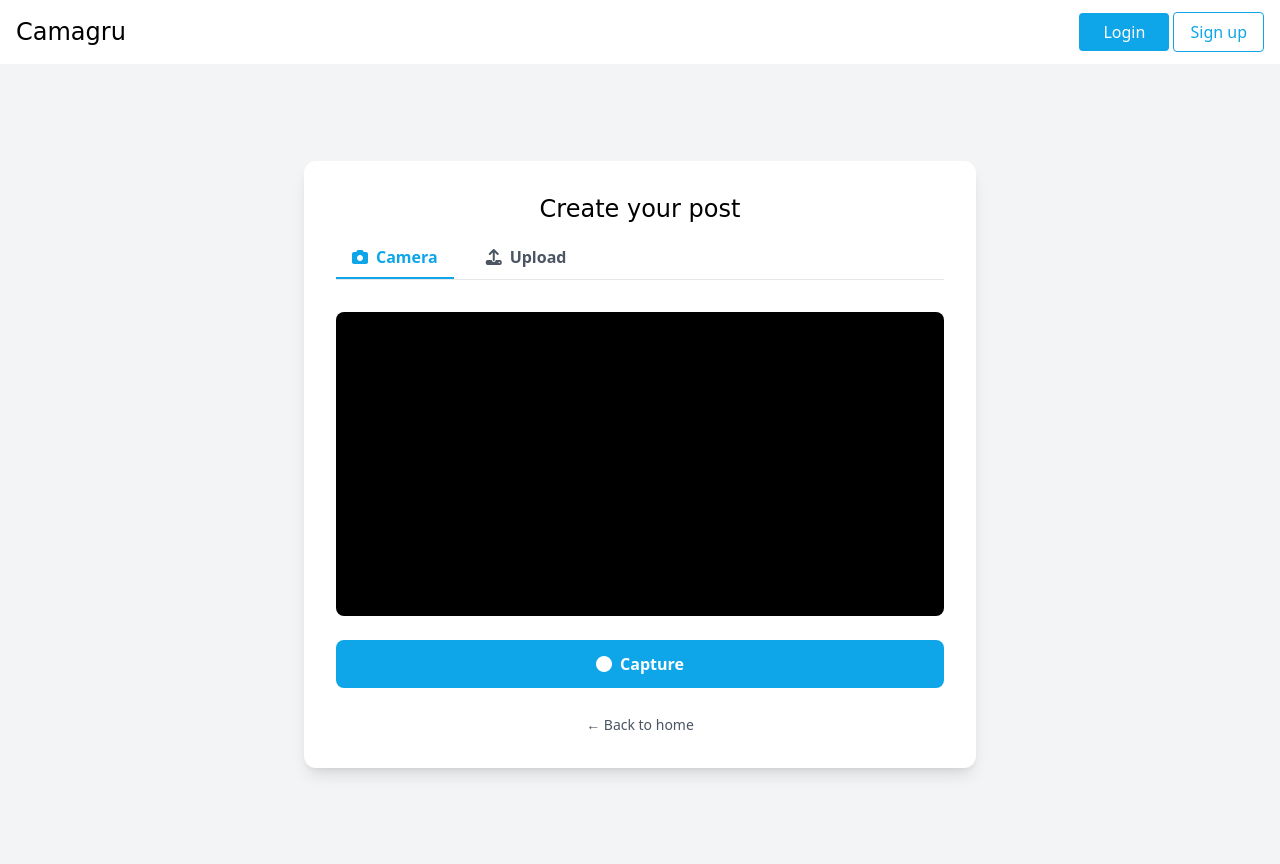
After one commit to AdelRazzok/camagru, a PHP site: template php-apache/app/views/upload/index.php in a window 1280 px wide. The commit adds this page. Run offline with PHP 8.4, Linux system fonts and the light colour scheme; the template is opened without the code that fills it, so the values that code supplies are empty; some libraries are stand-ins or nearby versions; some web fonts are replaced.

Commit message:
feat: upload page with camera and image upload

```diff
--- /dev/null
+++ b/php-apache/app/public/js/upload.js
@@ -0,0 +1,111 @@
+const tabButtons = document.querySelectorAll('.tab-button');
+const tabContents = document.querySelectorAll('.tab-content');
+
+tabButtons.forEach((button) => {
+    button.addEventListener('click', () => {
+        const tabName = button.dataset.tab;
+
+        tabButtons.forEach((btn) => {
+            btn.classList.remove('text-sky-500', 'border-b-2', 'border-sky-500');
+            btn.classList.add('text-gray-600', 'border-b-2', 'border-transparent');
+        });
+
+        button.classList.add('text-sky-500', 'border-b-2', 'border-sky-500');
+        button.classList.remove('text-gray-600', 'border-b-2', 'border-transparent');
+
+        tabContents.forEach((content) => {
+            content.classList.add('hidden');
+        });
+
+        document.getElementById(`${tabName}-tab`).classList.remove('hidden');
+
+        if (tabName === 'camera') {
+            startCamera();
+        } else if (tabName === 'upload') {
+            stopCamera();
+        }
+    });
+});
+
+const video = document.getElementById('webcam');
+let stream = null;
+
+async function startCamera() {
+    if (stream !== null) {
+        return;
+    }
+
+    try {
+        console.log('Requesting webcam access...');
+        stream = await navigator.mediaDevices.getUserMedia({
+            video: {
+                facingMode: 'user',
+                width: { ideal: 1280 },
+                height: { ideal: 720 }
+            },
+            audio: false
+        });
+
+        console.log('Access OK');
+        video.srcObject = stream;
+
+        console.log('Playing video stream...');
+        video.addEventListener('loadedmetadata', () => {
+            video.play();
+        });
+    } catch (error) {
+        console.error('Error accessing webcam:', error);
+    }
+}
+
+function stopCamera() {
+    if (stream) {
+        stream.getTracks().forEach((track) => track.stop());
+        stream = null;
+    }
+}
+
+const fileInput = document.getElementById('image');
+const previewContainer = document.getElementById('preview-container');
+const previewImage = document.getElementById('preview-image');
+const fileName = document.getElementById('file-name');
+const fileSize = document.getElementById('file-size');
+const removeButton = document.getElementById('remove-image');
+
+fileInput.addEventListener('change', (e) => {
+    const file = e.target.files[0];
+    if (file) {
+        const reader = new FileReader();
+        reader.onload = (event) => {
+            previewImage.src = event.target.result;
+            fileName.textContent = file.name;
+            fileSize.textContent = (file.size / 1024).toFixed(2) + ' KB';
+            previewContainer.classList.remove('hidden');
+        };
+        reader.readAsDataURL(file);
+    }
+});
+
+removeButton.addEventListener('click', (e) => {
+    e.preventDefault();
+    fileInput.value = '';
+    previewContainer.classList.add('hidden');
+});
+
+const dropZone = document.querySelector('[for="image"]').parentElement;
+
+dropZone.addEventListener('dragover', (e) => {
+    e.preventDefault();
+    dropZone.classList.add('border-sky-500', 'bg-sky-50');
+});
+
+dropZone.addEventListener('dragleave', () => {
+    dropZone.classList.remove('border-sky-500', 'bg-sky-50');
+});
+
+dropZone.addEventListener('drop', (e) => {
+    e.preventDefault();
+    dropZone.classList.remove('border-sky-500', 'bg-sky-50');
+    fileInput.files = e.dataTransfer.files;
+    fileInput.dispatchEvent(new Event('change', { bubbles: true }));
+});
--- a/php-apache/app/views/layouts/navbar.php
+++ b/php-apache/app/views/layouts/navbar.php
@@ -6,8 +6,7 @@ if ($session->has('user')) : ?>
     <nav class="sticky bottom-0 w-full bg-sky-400 px-3 py-2">
         <div class="flex justify-between items-center px-4">
             <a href="/" class="text-white px-1 rounded focus:ring-2 focus:ring-white"><i class="fa-solid fa-house"></i></a>
-            <a href="/search" class="text-white px-1 rounded focus:ring-2 focus:ring-white"><i class="fa-solid fa-magnifying-glass"></i></a>
-            <a href="/new-post" class="text-white px-1 rounded focus:ring-2 focus:ring-white"><i class="fa-solid fa-square-plus"></i></a>
+            <a href="/upload" class="text-white px-1 rounded focus:ring-2 focus:ring-white"><i class="fa-solid fa-square-plus"></i></a>
             <a href="/profile" class="text-white px-1 rounded focus:ring-2 focus:ring-white"><i class="fa-solid fa-user"></i></a>
         </div>
     </nav>
--- /dev/null
+++ b/php-apache/app/views/upload/index.php
@@ -0,0 +1,113 @@
+<?php
+$session = http\SessionManager::getInstance();
+require_once dirname(__DIR__) . '/layouts/header.php';
+?>
+
+<div class="flex justify-between items-center p-4 shadow-md">
+    <h1 class="text-2xl playwrite-be-vlg-400">Camagru</h1>
+
+    <?php if ($session->has('user')): ?>
+        <a href="/logout" class="text-xl"><i class="fa-solid fa-power-off"></i></a>
+    <?php else: ?>
+        <div>
+            <a href="/login" class="bg-sky-500 text-white px-6 py-2 rounded focus:ring-2 focus:ring-blue-300">Login</a>
+            <a href="/signup" class="bg-transparent hover:bg-sky-500 text-sky-500 hover:text-white py-2 px-4 border border-sky-500 hover:border-transparent rounded">Sign up</a>
+        </div>
+    <?php endif; ?>
+</div>
+
+<main class="flex min-h-svh w-full items-center justify-center p-6 md:p-10 bg-gray-100">
+    <?php if (isset($error) && !empty($error)): ?>
+        <div id="toast-error" class="fixed top-4 left-1/2 -translate-x-1/2 w-[90%] md:left-auto md:right-4 md:translate-x-0 md:w-auto bg-red-100 border-l-4 border-red-500 text-red-700 p-4 rounded shadow-md z-50">
+            <div class="flex items-center gap-3">
+                <i class="fa-solid fa-circle-exclamation"></i>
+                <p class="text-sm md:pr-3"><?= $error ?></p>
+            </div>
+            <button type="button" class="absolute top-0 right-1 text-red-700" onclick="closeToast('toast-error')">
+                <i class="fa-solid fa-xmark"></i>
+            </button>
+        </div>
+    <?php endif; ?>
+
+    <div class="bg-white rounded-xl shadow-lg p-8 w-full max-w-2xl">
+        <h2 class="text-2xl text-center mb-3 playwrite-be-vlg-400">Create your post</h2>
+
+        <div class="flex gap-4 mb-8 border-b">
+            <button
+                id="tab-camera"
+                class="tab-button px-4 py-2 font-semibold text-sky-500 border-b-2 border-sky-500 transition"
+                data-tab="camera">
+                <i class="fa-solid fa-camera mr-2"></i>Camera
+            </button>
+            <button
+                id="tab-upload"
+                class="tab-button px-4 py-2 font-semibold text-gray-600 border-b-2 border-transparent hover:text-sky-500 transition"
+                data-tab="upload">
+                <i class="fa-solid fa-upload mr-2"></i>Upload
+            </button>
+        </div>
+
+        <div id="camera-tab" class="tab-content">
+            <div class="flex flex-col gap-6">
+                <video id="webcam" class="w-full rounded-lg bg-black" playsinline></video>
+                <button
+                    id="capture-btn"
+                    class="w-full bg-sky-500 text-white py-3 px-4 rounded-lg font-semibold hover:bg-sky-600 transition">
+                    <i class="fa-solid fa-circle mr-2"></i>Capture
+                </button>
+            </div>
+        </div>
+
+        <div id="upload-tab" class="tab-content hidden">
+            <form action="/upload" method="post" enctype="multipart/form-data" class="flex flex-col gap-6">
+                <div class="border-2 border-dashed border-gray-300 rounded-lg p-8 text-center hover:border-sky-500 hover:bg-sky-50 transition">
+                    <label for="image" class="cursor-pointer">
+                        <div class="flex flex-col items-center gap-3">
+                            <i class="fa-solid fa-cloud-arrow-up text-3xl text-gray-400"></i>
+                            <div>
+                                <p class="text-sm font-medium text-gray-700">Click to upload or drag and drop</p>
+                                <p class="text-xs text-gray-500 mt-1">PNG, JPG, GIF, WebP (max 5MB)</p>
+                            </div>
+                        </div>
+                        <input
+                            type="file"
+                            id="image"
+                            name="image"
+                            accept="image/jpeg,image/png,image/gif,image/webp"
+                            class="hidden"
+                            required>
+                    </label>
+                </div>
+
+                <div id="preview-container" class="hidden">
+                    <div class="relative">
+                        <img id="preview-image" src="" alt="Preview" class="w-full rounded-lg max-h-80 object-contain">
+                        <button type="button" id="remove-image" class="absolute top-2 right-2 bg-red-500 text-white rounded-full px-2 py-1 hover:bg-red-600">
+                            <i class="fa-solid fa-xmark"></i>
+                        </button>
+                    </div>
+                    <div class="mt-2 text-sm text-gray-600">
+                        <p><strong id="file-name"></strong></p>
+                        <p id="file-size"></p>
+                    </div>
+                </div>
+
+                <button
+                    type="submit"
+                    class="w-full bg-sky-500 text-white py-3 px-4 rounded-lg font-semibold hover:bg-sky-600 transition duration-200">
+                    Upload Image
+                </button>
+            </form>
+        </div>
+
+        <div class="text-center mt-6">
+            <a href="/" class="text-sm text-gray-600 hover:text-gray-800">← Back to home</a>
+        </div>
+    </div>
+</main>
+
+<script src="/public/js/toast.js"></script>
+<script src="/public/js/upload.js"></script>
+
+<?php require_once dirname(__DIR__) . '/layouts/navbar.php'; ?>
+<?php require_once dirname(__DIR__) . '/layouts/footer.php'; ?>
```
Also changed, not shown: php-apache/app/controllers/UploadController.php (added, +29 -0 lines), php-apache/app/index.php (+8 -0 lines), php-apache/app/models/Image.php (added, +128 -0 lines), 1 other file.
